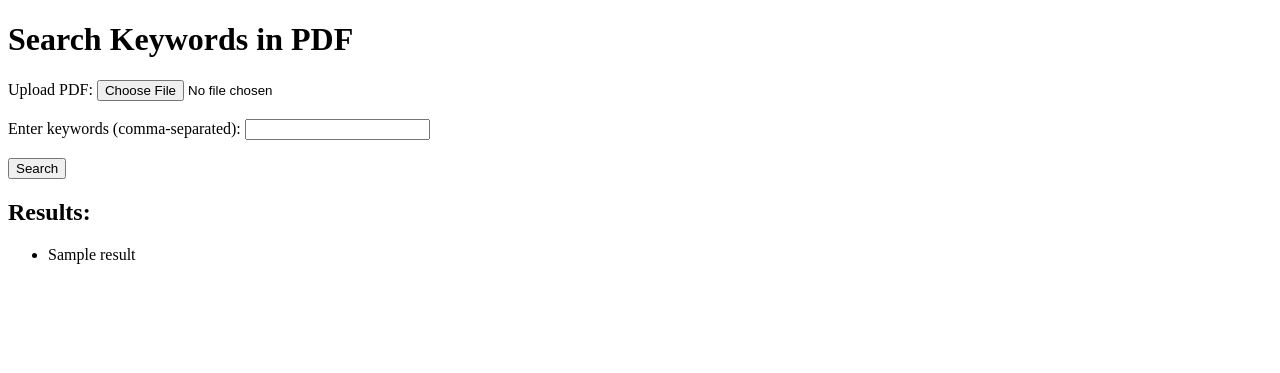
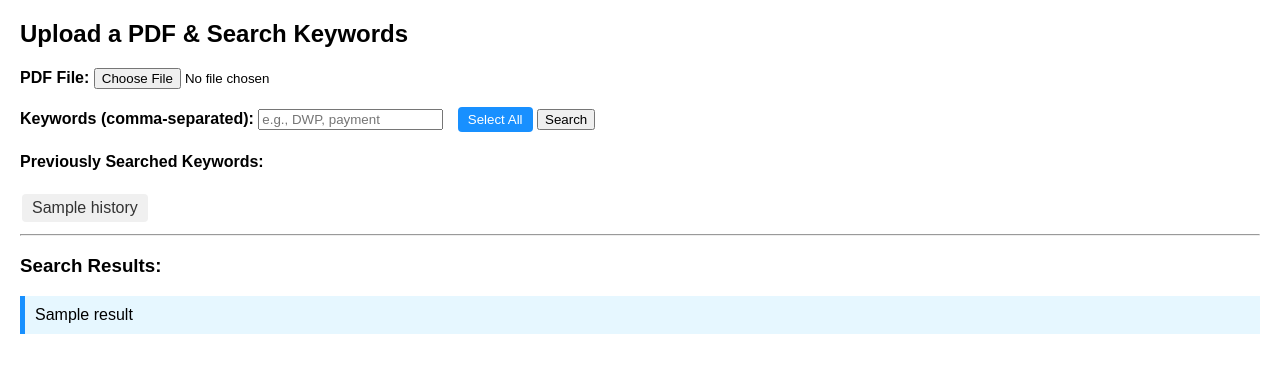
Before and after one commit to Aaronicc/pdf-keyword-search, a Flask app: template templates/index.html in a window 1280 px wide. Shown: the top 373 px of the page. Run offline with Flask 3, Linux system fonts and the light colour scheme; the template is opened without the code that fills it: most values are stand-ins (such as "Sample title", 1, 10 or a date in 2020).

Commit message:
Update index.html

```diff
--- a/templates/index.html
+++ b/templates/index.html
@@ -1,27 +1,88 @@
 <!DOCTYPE html>
 <html>
 <head>
-    <title>PDF Keyword Search</title>
+    <title>PDF Keyword Search - DarwinSantiago</title>
+    <style>
+        body { font-family: Arial, sans-serif; margin: 20px; }
+        .keyword-history { margin-bottom: 10px; }
+        .keyword-history a {
+            display: inline-block;
+            background: #f0f0f0;
+            padding: 5px 10px;
+            margin: 2px;
+            border-radius: 4px;
+            text-decoration: none;
+            color: #333;
+        }
+        .result {
+            margin-bottom: 10px;
+            background: #e6f7ff;
+            padding: 10px;
+            border-left: 5px solid #1890ff;
+        }
+        .select-btn {
+            margin-left: 10px;
+            padding: 5px 10px;
+            background: #1890ff;
+            color: white;
+            border: none;
+            border-radius: 4px;
+            cursor: pointer;
+        }
+        .select-btn:hover {
+            background: #007acc;
+        }
+    </style>
 </head>
 <body>
-    <h1>Search Keywords in PDF</h1>
+    <h2>Upload a PDF & Search Keywords</h2>
     <form method="POST" enctype="multipart/form-data">
-        <label for="pdf">Upload PDF:</label>
-        <input type="file" name="pdf" required><br><br>
-        <label for="keywords">Enter keywords (comma-separated):</label>
-        <input type="text" name="keywords" required><br><br>
+        <label><strong>PDF File:</strong></label>
+        <input type="file" name="pdf_file" required><br><br>
+
+        <label><strong>Keywords (comma-separated):</strong></label>
+        <input type="text" name="keywords" id="keywords" placeholder="e.g., DWP, payment" required>
+        <button type="button" class="select-btn" onclick="selectKeywords()">Select All</button>
         <button type="submit">Search</button>
     </form>
+
+    {% if history %}
+        <div class="keyword-history">
+            <h4>Previously Searched Keywords:</h4>
+            {% for kw in history %}
+                <a href="#" onclick="addKeyword('{{ kw }}')">{{ kw }}</a>
+            {% endfor %}
+        </div>
+    {% endif %}
+
+    <hr>
+
     {% if results %}
-        <h2>Results:</h2>
-        <ul>
-            {% for result in results %}
-                <li>{{ result }}</li>
-            {% endfor %}
-        </ul>
+        <h3>Search Results:</h3>
+        {% for result in results %}
+            <div class="result">{{ result }}</div>
+        {% endfor %}
+    {% elif keywords %}
+        <p>No matches found for: <strong>{{ keywords|join(', ') }}</strong></p>
     {% endif %}
-    {% if previous_keywords %}
-        <p><strong>Previously used keywords:</strong> {{ previous_keywords }}</p>
-    {% endif %}
+
+    <script>
+        function addKeyword(kw) {
+            let input = document.getElementById("keywords");
+            if (!input.value.includes(kw)) {
+                if (input.value.trim() !== "") {
+                    input.value += "," + kw;
+                } else {
+                    input.value = kw;
+                }
+            }
+        }
+
+        function selectKeywords() {
+            let input = document.getElementById("keywords");
+            input.focus();
+            input.select();
+        }
+    </script>
 </body>
 </html>
```
